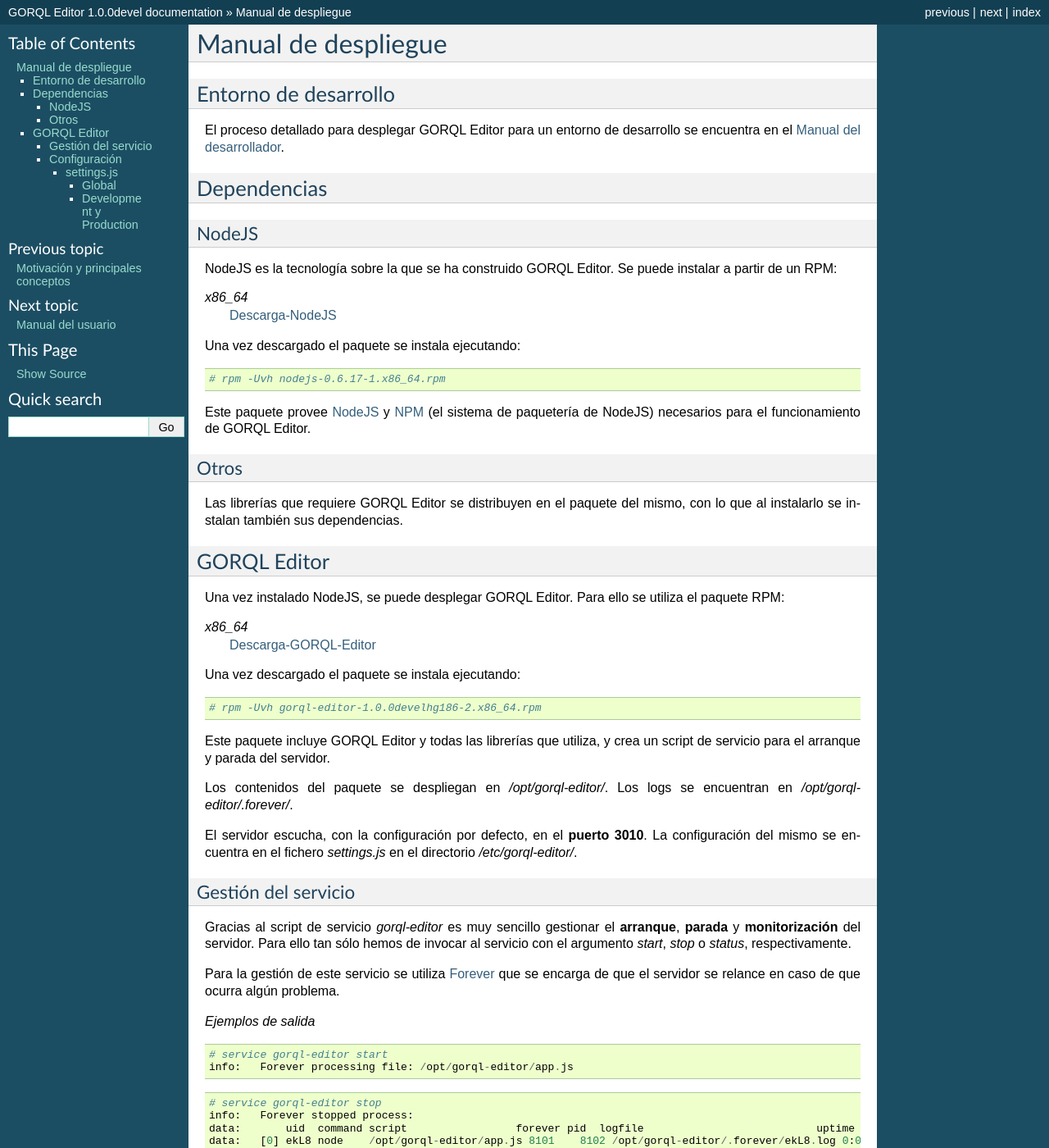
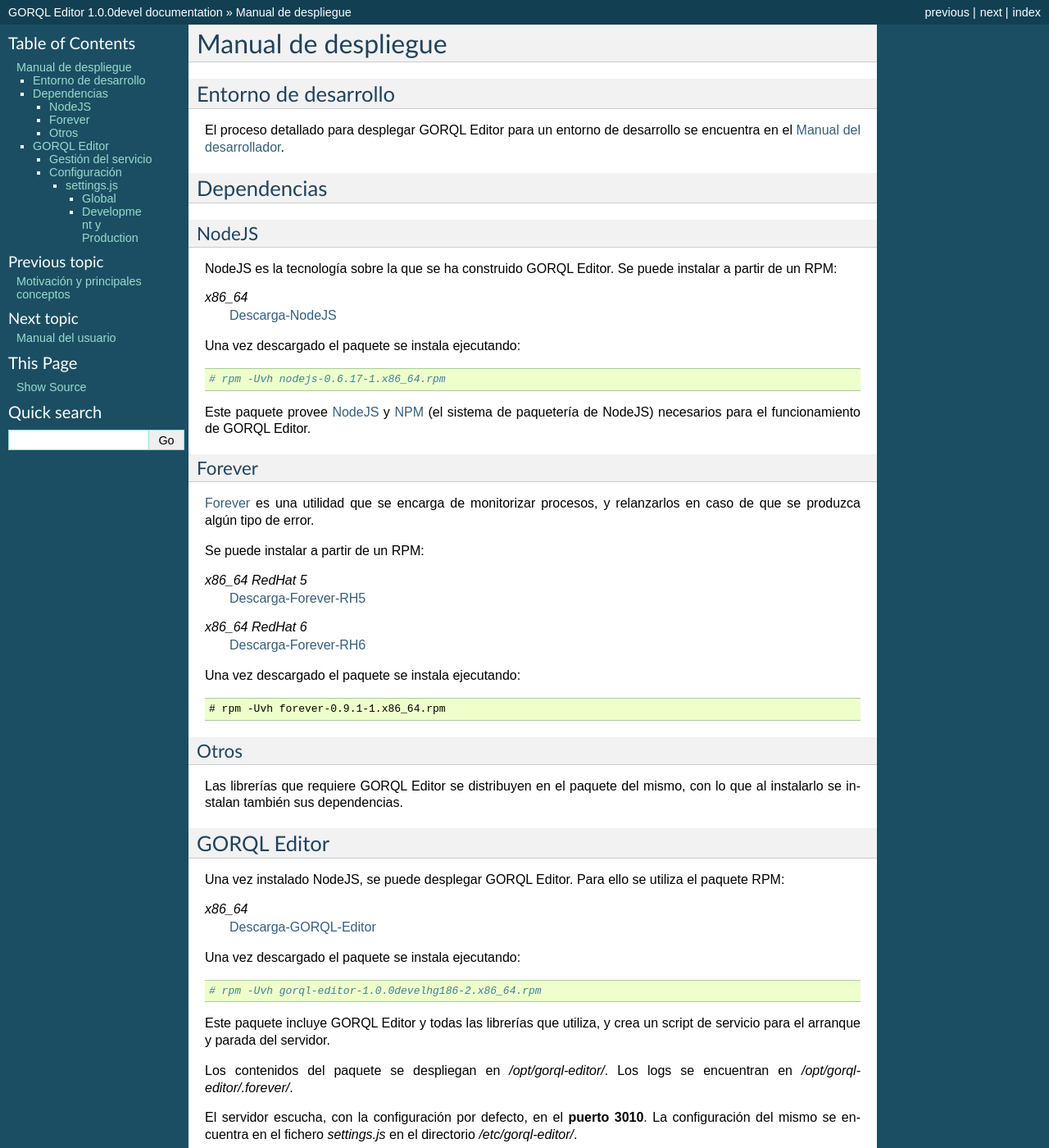
Before and after one commit to Yaco-Sistemas/gorql-editor, a Sphinx documentation site: the page built from docs/source/deployment.rst, in a window 1280 px wide and 1400 px high. Shown: the whole window at 82% size. Built offline with Sphinx 7.4.7, drawn with Linux system fonts in a browser that asks for light colours; some of the changed text lies outside the part shown.

Commit message:
Actualizo la documentación con la información del nuevo paquete de forever

```diff
--- a/docs/source/deployment.rst
+++ b/docs/source/deployment.rst
@@ -33,6 +33,32 @@
 
 .. _NodeJS: http://nodejs.org/
 .. _NPM: http://npmjs.org/
+
+Forever
+-------
+
+Forever_ es una utilidad que se encarga de monitorizar procesos, y relanzarlos
+en caso de que se produzca algún tipo de error.
+
+.. _Forever: https://github.com/nodejitsu/forever
+
+Se puede instalar a partir de un RPM:
+
+*x86_64 RedHat 5*
+ Descarga-Forever-RH5_
+
+.. _Descarga-Forever-RH5: http://files.yaco.es/~ceic-ogov/dependencies/rh5/forever-0.9.1-1.x86_64.rpm
+
+*x86_64 RedHat 6*
+ Descarga-Forever-RH6_
+
+.. _Descarga-Forever-RH6: http://files.yaco.es/~ceic-ogov/dependencies/rh6/forever-0.9.1-1.x86_64.rpm
+
+Una vez descargado el paquete se instala ejecutando:
+
+.. code-block:: none
+
+ # rpm -Uvh forever-0.9.1-1.x86_64.rpm
 
 Otros
 -----
@@ -114,6 +138,9 @@
 globales para todos los casos, específicas para entornos de desarrollo, y
 específicas para entornos de producción, respectivamente.
 
+Por defecto, si se arranca el visor mediante el script de servicio, el modo
+utilizado es *Production*.
+
 El formato es JSON. Las opciones de desarrollo y producción son las mismas, se
 utiliza un grupo u otro según se arranque el editor en un modo u otro.
 
```
Also changed, not shown: other parts of docs/source/deployment.rst (+0 -2 lines).
